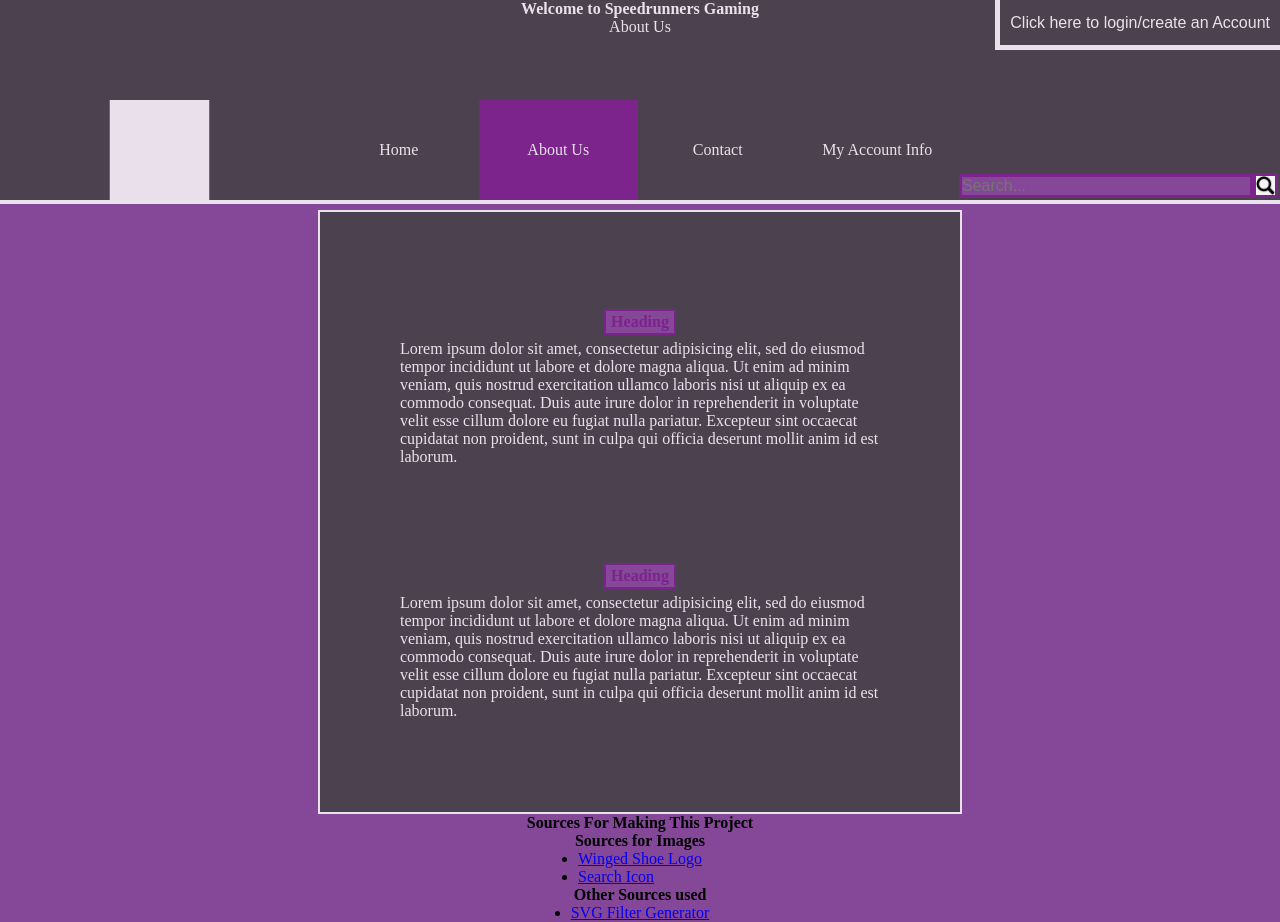
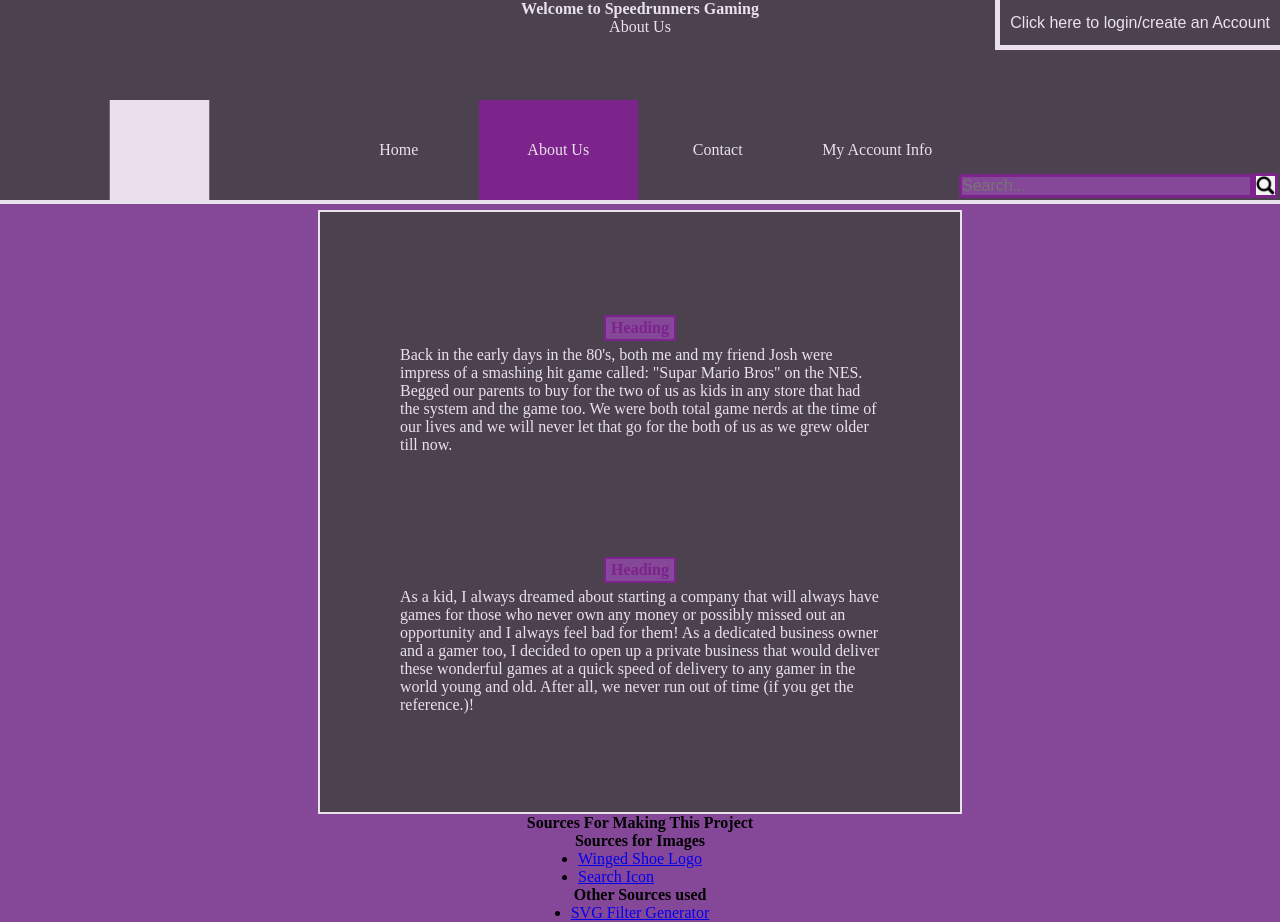
Before and after one commit to JosephJackels/Speedrunners-Gaming, a PHP site: page /aboutUs.php in a window 1280 px wide. Run offline with PHP 8.4, Linux system fonts and the light colour scheme; grey boxes are pictures that could not be loaded.

Commit message:
About us page
Changes with the "about us" page into English text.

```diff
--- a/aboutUs.php
+++ b/aboutUs.php
@@ -27,23 +27,19 @@
 		<div id="about-us-message">
 			<div class="message">
 				<h2 class="message-heading">Heading</h2>
-				<p class="message-content">Lorem ipsum dolor sit amet, consectetur adipisicing elit, sed do eiusmod
-				tempor incididunt ut labore et dolore magna aliqua. Ut enim ad minim veniam,
-				quis nostrud exercitation ullamco laboris nisi ut aliquip ex ea commodo
-				consequat. Duis aute irure dolor in reprehenderit in voluptate velit esse
-				cillum dolore eu fugiat nulla pariatur. Excepteur sint occaecat cupidatat non
-				proident, sunt in culpa qui officia deserunt mollit anim id est laborum.
+				<p class="message-content">Back in the early days in the 80's, both me and my friend Josh were impress of a
+				smashing hit game called: "Supar Mario Bros" on the NES.  Begged our parents to buy for the two of us as kids
+				in any store that had the system and the game too.  We were both total game nerds at the time of our lives and
+				we will never let that go for the both of us as we grew older till now.
 				</p>
 			</div>
 
 			<div class="message">
 				<h2 class="message-heading">Heading</h2>
-				<p class="message-content">Lorem ipsum dolor sit amet, consectetur adipisicing elit, sed do eiusmod
-				tempor incididunt ut labore et dolore magna aliqua. Ut enim ad minim veniam,
-				quis nostrud exercitation ullamco laboris nisi ut aliquip ex ea commodo
-				consequat. Duis aute irure dolor in reprehenderit in voluptate velit esse
-				cillum dolore eu fugiat nulla pariatur. Excepteur sint occaecat cupidatat non
-				proident, sunt in culpa qui officia deserunt mollit anim id est laborum.
+				<p class="message-content">As a kid, I always dreamed about starting a company that will always have games for
+				those who never own any money or possibly missed out an opportunity and I always feel bad for them!  As a dedicated business
+				owner and a gamer too, I decided to open up a private business that would deliver these wonderful games at a quick speed
+				of delivery to any gamer in the world young and old.  After all, we never run out of time (if you get the reference.)!
 				</p>
 			</div>
 		</div>
```
Also changed, not shown: imgs/PuzzleGames/capsule_616x353.jpg (added), imgs/PuzzleGames/images.jpg (added), imgs/PuzzleGames/talos-boxart.jpg (added), imgs/RPGGames/51RfJIReleL._SX342_.jpg (added), imgs/RPGGames/81-QH2Lyy4L._SY445_.jpg (added), imgs/RPGGames/d6881dad-eea4-46b6-9e64-73899356970a_1.0a81e48293ac7461c16fc984e0f97da9.jpeg (added), imgs/RPGGames/earthbound-cover.cover_large.webp (added), imgs/RPGGames/the-standard-cover-isnt-too-bad.large.webp (added), 2 other files.
